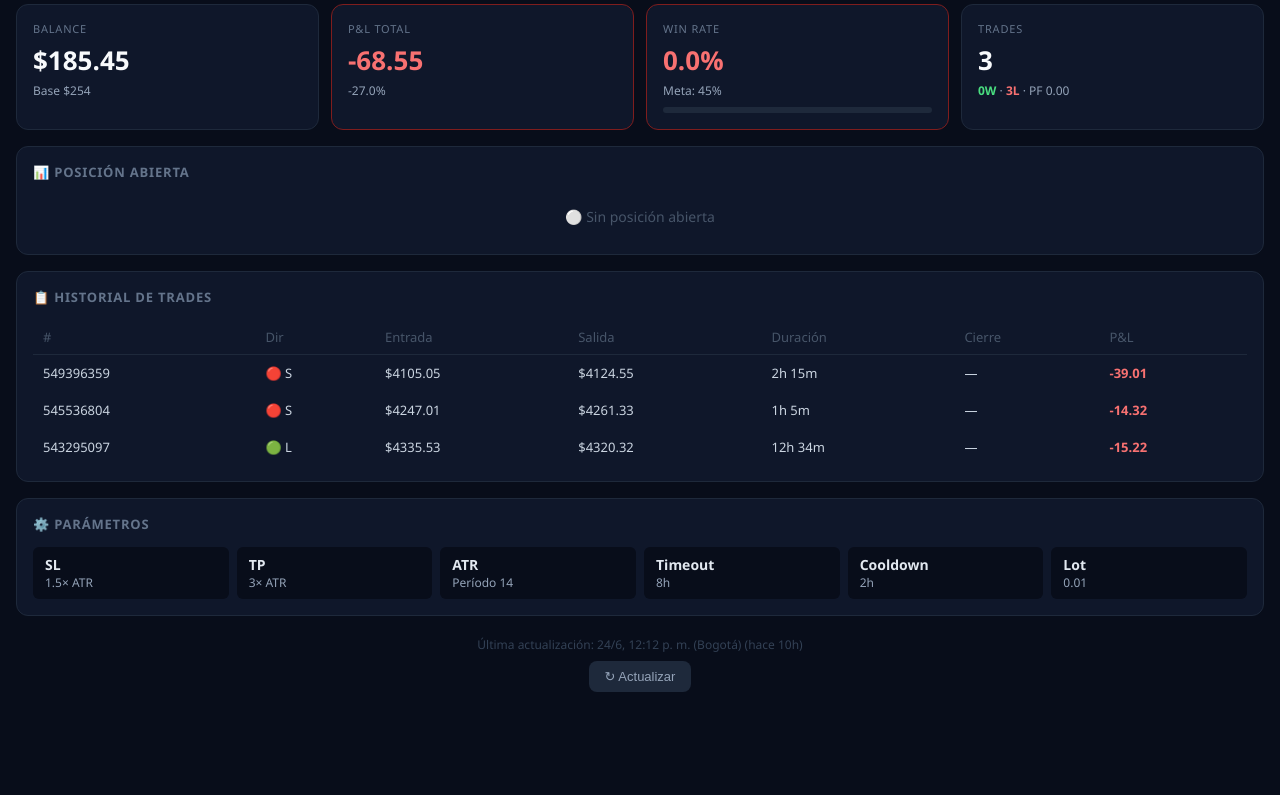
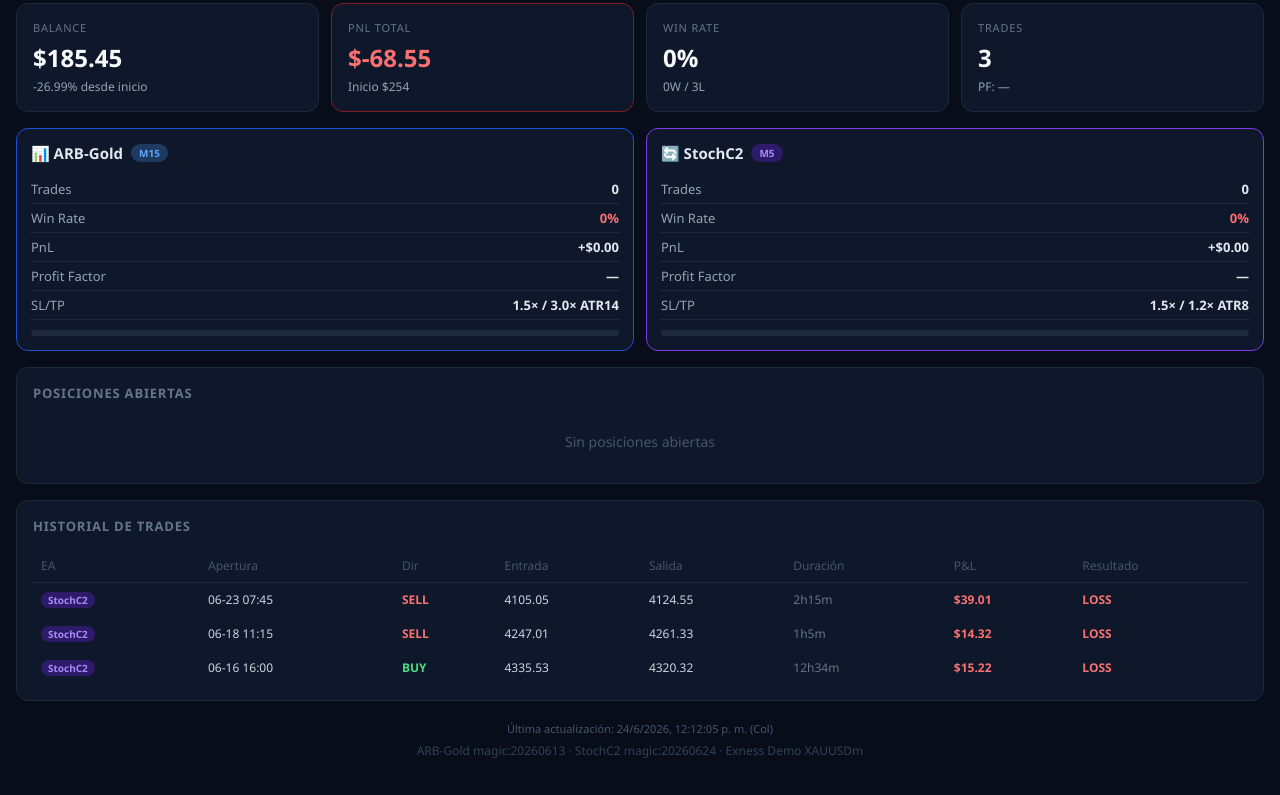
Before and after one commit to daniloocampo5/arb-gold-dashboard, a plain HTML site: page index.html in a window 1280 px wide. Shown: the part 81-876 px from the top of the page. Before the commit the page ends 800 px from the top, so only its background shows below. Drawn offline with Linux system fonts and the light colour scheme.

Commit message:
update: dashboard dual-EA support (ARB-Gold + StochC2)

```diff
--- a/index.html
+++ b/index.html
@@ -3,167 +3,273 @@
 <head>
 <meta charset="UTF-8">
 <meta name="viewport" content="width=device-width,initial-scale=1">
-<title>ARB-Gold Dashboard</title>
+<title>Trading Dashboard — Exness Demo</title>
 <style>
 *{margin:0;padding:0;box-sizing:border-box}
 body{font-family:'Segoe UI',system-ui,sans-serif;background:#080d1a;color:#e2e8f0;min-height:100vh;padding:16px}
 .header{display:flex;justify-content:space-between;align-items:center;margin-bottom:20px;flex-wrap:wrap;gap:10px}
 .title{font-size:22px;font-weight:700;color:#f8fafc}
-.title span{color:#fbbf24;font-size:14px;display:block;font-weight:400}
+.title span{color:#94a3b8;font-size:13px;display:block;font-weight:400}
 .badge{padding:6px 14px;border-radius:20px;font-size:13px;font-weight:600}
 .badge.on{background:#052e16;color:#4ade80;border:1px solid #166534}
 .badge.off{background:#1c1917;color:#f87171;border:1px solid #7f1d1d}
-.badge.warn{background:#1c1400;color:#fbbf24;border:1px solid #78350f}
-.cards{display:grid;grid-template-columns:repeat(auto-fit,minmax(150px,1fr));gap:12px;margin-bottom:16px}
+.cards{display:grid;grid-template-columns:repeat(auto-fit,minmax(140px,1fr));gap:12px;margin-bottom:16px}
 .card{background:#0f172a;border:1px solid #1e293b;border-radius:12px;padding:16px}
 .card .label{font-size:11px;color:#64748b;text-transform:uppercase;letter-spacing:.8px;margin-bottom:6px}
-.card .value{font-size:26px;font-weight:700;color:#f8fafc}
+.card .value{font-size:24px;font-weight:700;color:#f8fafc}
 .card .sub{font-size:12px;color:#94a3b8;margin-top:4px}
 .card.green{border-color:#166534}.card.green .value{color:#4ade80}
 .card.red{border-color:#7f1d1d}.card.red .value{color:#f87171}
 .card.yellow{border-color:#78350f}.card.yellow .value{color:#fbbf24}
+.card.blue{border-color:#1d4ed8}.card.blue .value{color:#60a5fa}
 .section{background:#0f172a;border:1px solid #1e293b;border-radius:12px;padding:16px;margin-bottom:16px}
 .section h3{font-size:13px;color:#64748b;text-transform:uppercase;letter-spacing:.8px;margin-bottom:14px}
-.pos-card{background:#080d1a;border-radius:8px;padding:12px;display:flex;justify-content:space-between;align-items:center;flex-wrap:wrap;gap:8px}
-.pos-detail{font-size:13px;color:#94a3b8}.pos-detail strong{color:#e2e8f0;display:block}
-.no-pos{color:#475569;font-size:14px;text-align:center;padding:12px}
-table{width:100%;border-collapse:collapse;font-size:13px}
-th{text-align:left;padding:8px 10px;color:#475569;font-weight:500;border-bottom:1px solid #1e293b}
-td{padding:9px 10px;border-bottom:1px solid #0f172a;color:#cbd5e1}
+.ea-grid{display:grid;grid-template-columns:1fr 1fr;gap:12px;margin-bottom:16px}
+@media(max-width:600px){.ea-grid{grid-template-columns:1fr}}
+.ea-card{background:#0f172a;border:1px solid #1e293b;border-radius:12px;padding:14px}
+.ea-card.arb{border-color:#1d4ed8}
+.ea-card.c2{border-color:#7c3aed}
+.ea-title{font-size:15px;font-weight:700;margin-bottom:12px;display:flex;align-items:center;gap:8px}
+.ea-badge{font-size:10px;padding:2px 8px;border-radius:10px;font-weight:600}
+.ea-badge.m15{background:#1e3a5f;color:#60a5fa}
+.ea-badge.m5{background:#2d1b69;color:#a78bfa}
+.stat-row{display:flex;justify-content:space-between;padding:5px 0;border-bottom:1px solid #1e293b;font-size:13px}
+.stat-row:last-child{border:none}
+.stat-row .lbl{color:#94a3b8}
+.stat-row .val{font-weight:600;color:#e2e8f0}
+.val.green{color:#4ade80}.val.red{color:#f87171}.val.yellow{color:#fbbf24}
+.wr-bar{background:#1e293b;border-radius:4px;height:6px;margin-top:10px;overflow:hidden}
+.wr-fill{height:100%;border-radius:4px;transition:width .6s ease}
+.pos-card{background:#080d1a;border-radius:8px;padding:12px;margin-bottom:8px}
+.pos-header{display:flex;justify-content:space-between;align-items:center;margin-bottom:8px}
+.pos-ea{font-size:11px;font-weight:600;padding:2px 8px;border-radius:8px}
+.pos-ea.arb{background:#1e3a5f;color:#60a5fa}
+.pos-ea.c2{background:#2d1b69;color:#a78bfa}
+.pos-type{font-size:14px;font-weight:700}
+.pos-type.buy{color:#4ade80}.pos-type.sell{color:#f87171}
+.pos-row{display:flex;justify-content:space-between;font-size:12px;color:#94a3b8;padding:2px 0}
+.pos-profit{font-size:18px;font-weight:700;text-align:right;margin-top:6px}
+.no-pos{color:#475569;font-size:14px;text-align:center;padding:16px}
+table{width:100%;border-collapse:collapse;font-size:12px}
+th{text-align:left;padding:8px 8px;color:#475569;font-weight:500;border-bottom:1px solid #1e293b}
+td{padding:8px 8px;border-bottom:1px solid #0f172a;color:#cbd5e1;vertical-align:middle}
 tr:last-child td{border:none}
 .win{color:#4ade80;font-weight:600}.loss{color:#f87171;font-weight:600}
-.wr-bar{background:#1e293b;border-radius:4px;height:6px;margin-top:8px;overflow:hidden}
-.wr-fill{height:100%;border-radius:4px;transition:width .6s ease}
-.footer{text-align:center;color:#334155;font-size:12px;margin-top:20px}
-.refresh-btn{background:#1e293b;border:none;color:#94a3b8;padding:8px 16px;border-radius:8px;cursor:pointer;font-size:13px;margin-top:8px}
-.refresh-btn:hover{background:#334155;color:#e2e8f0}
-.params{display:grid;grid-template-columns:repeat(auto-fit,minmax(120px,1fr));gap:8px}
-.param{background:#080d1a;border-radius:6px;padding:8px 12px;font-size:12px;color:#94a3b8}
-.param strong{color:#e2e8f0;display:block;font-size:14px}
+.ea-tag{font-size:10px;padding:1px 7px;border-radius:8px;font-weight:600}
+.ea-tag.arb{background:#1e3a5f;color:#60a5fa}
+.ea-tag.c2{background:#2d1b69;color:#a78bfa}
+.footer{text-align:center;color:#334155;font-size:12px;margin-top:20px;padding-bottom:20px}
+.updated{font-size:11px;color:#475569;margin-top:4px}
 </style>
 </head>
 <body>
 <div class="header">
-  <div class="title">🤖 ARB-Gold Dashboard<span id="subtitle">XAUUSDm M15 · Cargando...</span></div>
-  <div id="status-badge" class="badge off">Cargando...</div>
+  <div class="title">
+    Trading Dashboard
+    <span id="subtitle">Exness Demo — ARB-Gold + StochC2</span>
+  </div>
+  <span class="badge" id="badge">...</span>
 </div>
 
-<div class="cards" id="cards">
-  <div class="card"><div class="label">Balance</div><div class="value">—</div></div>
-  <div class="card"><div class="label">P&amp;L Total</div><div class="value">—</div></div>
-  <div class="card"><div class="label">Win Rate</div><div class="value">—</div></div>
-  <div class="card"><div class="label">Trades</div><div class="value">—</div></div>
+<!-- Portfolio combinado -->
+<div class="cards" id="portfolio-cards">
+  <div class="card" id="c-balance"><div class="label">Balance</div><div class="value" id="balance">-</div><div class="sub" id="pnl-pct">-</div></div>
+  <div class="card" id="c-pnl"><div class="label">PnL Total</div><div class="value" id="pnl">-</div><div class="sub" id="pnl-sub">-</div></div>
+  <div class="card" id="c-wr"><div class="label">Win Rate</div><div class="value" id="wr">-</div><div class="sub" id="wr-sub">-</div></div>
+  <div class="card" id="c-trades"><div class="label">Trades</div><div class="value" id="total-trades">-</div><div class="sub" id="trades-sub">-</div></div>
 </div>
 
-<div class="section">
-  <h3>📊 Posición Abierta</h3>
-  <div id="pos-section"><div class="no-pos">Cargando...</div></div>
+<!-- Dos EAs -->
+<div class="ea-grid">
+  <!-- ARB-Gold -->
+  <div class="ea-card arb">
+    <div class="ea-title">📊 ARB-Gold <span class="ea-badge m15">M15</span></div>
+    <div class="stat-row"><span class="lbl">Trades</span><span class="val" id="arb-trades">-</span></div>
+    <div class="stat-row"><span class="lbl">Win Rate</span><span class="val" id="arb-wr">-</span></div>
+    <div class="stat-row"><span class="lbl">PnL</span><span class="val" id="arb-pnl">-</span></div>
+    <div class="stat-row"><span class="lbl">Profit Factor</span><span class="val" id="arb-pf">-</span></div>
+    <div class="stat-row"><span class="lbl">SL/TP</span><span class="val">1.5× / 3.0× ATR14</span></div>
+    <div class="wr-bar"><div class="wr-fill" id="arb-wr-fill" style="background:#3b82f6;width:0%"></div></div>
+  </div>
+  <!-- StochC2 -->
+  <div class="ea-card c2">
+    <div class="ea-title">🔄 StochC2 <span class="ea-badge m5">M5</span></div>
+    <div class="stat-row"><span class="lbl">Trades</span><span class="val" id="c2-trades">-</span></div>
+    <div class="stat-row"><span class="lbl">Win Rate</span><span class="val" id="c2-wr">-</span></div>
+    <div class="stat-row"><span class="lbl">PnL</span><span class="val" id="c2-pnl">-</span></div>
+    <div class="stat-row"><span class="lbl">Profit Factor</span><span class="val" id="c2-pf">-</span></div>
+    <div class="stat-row"><span class="lbl">SL/TP</span><span class="val">1.5× / 1.2× ATR8</span></div>
+    <div class="wr-bar"><div class="wr-fill" id="c2-wr-fill" style="background:#8b5cf6;width:0%"></div></div>
+  </div>
 </div>
 
+<!-- Posiciones abiertas -->
 <div class="section">
-  <h3>📋 Historial de Trades</h3>
-  <div id="trades-section"><div class="no-pos">Cargando...</div></div>
+  <h3>Posiciones abiertas</h3>
+  <div id="open-pos"><div class="no-pos">Sin posiciones abiertas</div></div>
 </div>
 
+<!-- Historial de trades -->
 <div class="section">
-  <h3>⚙️ Parámetros</h3>
-  <div class="params" id="params-section"></div>
+  <h3>Historial de trades</h3>
+  <div style="overflow-x:auto">
+    <table id="trade-table">
+      <thead><tr>
+        <th>EA</th><th>Apertura</th><th>Dir</th>
+        <th>Entrada</th><th>Salida</th><th>Duración</th><th>P&amp;L</th><th>Resultado</th>
+      </tr></thead>
+      <tbody id="trade-body"><tr><td colspan="8" style="text-align:center;color:#475569;padding:20px">Cargando...</td></tr></tbody>
+    </table>
+  </div>
 </div>
 
 <div class="footer">
-  <div id="last-updated">Actualizando...</div>
-  <button class="refresh-btn" onclick="loadData()">↻ Actualizar</button>
+  <div id="updated-at" class="updated">-</div>
+  <div style="margin-top:6px">ARB-Gold magic:20260613 · StochC2 magic:20260624 · Exness Demo XAUUSDm</div>
 </div>
 
 <script>
-async function loadData(){
-  try{
-    const r=await fetch('data/status.json?t='+Date.now());
-    if(!r.ok)throw new Error('HTTP '+r.status);
-    const d=await r.json();
-    render(d);
-  }catch(e){
-    document.getElementById('last-updated').textContent='Error cargando datos: '+e.message;
+const STATUS_URL = 'data/status.json';
+
+function fmt_pnl(v) {
+  const s = v >= 0 ? '+' : '';
+  return `${s}$${v.toFixed(2)}`;
+}
+function pnl_class(v) { return v > 0 ? 'green' : v < 0 ? 'red' : ''; }
+function wr_class(v)  { return v >= 50 ? 'green' : v >= 40 ? 'yellow' : 'red'; }
+
+async function load() {
+  try {
+    const r = await fetch(STATUS_URL + '?t=' + Date.now());
+    const d = await r.json();
+
+    // Badge online/offline
+    const badge = document.getElementById('badge');
+    if (d.pc_online) {
+      badge.textContent = '🟢 Online';
+      badge.className = 'badge on';
+    } else {
+      badge.textContent = '🔴 Offline';
+      badge.className = 'badge off';
+    }
+
+    // Balance
+    const bal = d.current_balance || d.start_balance || 254;
+    const pnl = d.pnl_total || 0;
+    const pnl_pct = d.pnl_pct || 0;
+    document.getElementById('balance').textContent = `$${bal.toFixed(2)}`;
+    document.getElementById('pnl').textContent = fmt_pnl(pnl);
+    document.getElementById('pnl').className = 'value ' + pnl_class(pnl);
+    document.getElementById('c-pnl').className = 'card ' + (pnl >= 0 ? 'green' : 'red');
+    document.getElementById('pnl-pct').textContent = `${pnl_pct >= 0 ? '+' : ''}${pnl_pct}% desde inicio`;
+
+    // Stats combinadas
+    const s = d.summary || {};
+    const wr = s.win_rate || 0;
+    document.getElementById('wr').textContent = `${wr}%`;
+    document.getElementById('wr').className = 'value ' + wr_class(wr);
+    document.getElementById('wr-sub').textContent = `${s.wins || 0}W / ${s.losses || 0}L`;
+    document.getElementById('total-trades').textContent = s.total || 0;
+    document.getElementById('trades-sub').textContent = `PF: ${s.profit_factor || '—'}`;
+    document.getElementById('pnl-sub').textContent = `Inicio $${d.start_balance || 254}`;
+
+    // ARB-Gold
+    const arb = (d.arb_gold && d.arb_gold.summary) || d.arb_summary || {};
+    document.getElementById('arb-trades').textContent = arb.total || 0;
+    const arb_wr = arb.win_rate || 0;
+    document.getElementById('arb-wr').textContent = `${arb_wr}%`;
+    document.getElementById('arb-wr').className = 'val ' + wr_class(arb_wr);
+    document.getElementById('arb-pnl').textContent = fmt_pnl(arb.pnl || 0);
+    document.getElementById('arb-pnl').className = 'val ' + pnl_class(arb.pnl || 0);
+    document.getElementById('arb-pf').textContent = arb.profit_factor || '—';
+    document.getElementById('arb-wr-fill').style.width = Math.min(arb_wr, 100) + '%';
+
+    // StochC2
+    const c2 = (d.stoch_c2 && d.stoch_c2.summary) || d.c2_summary || {};
+    document.getElementById('c2-trades').textContent = c2.total || 0;
+    const c2_wr = c2.win_rate || 0;
+    document.getElementById('c2-wr').textContent = `${c2_wr}%`;
+    document.getElementById('c2-wr').className = 'val ' + wr_class(c2_wr);
+    document.getElementById('c2-pnl').textContent = fmt_pnl(c2.pnl || 0);
+    document.getElementById('c2-pnl').className = 'val ' + pnl_class(c2.pnl || 0);
+    document.getElementById('c2-pf').textContent = c2.profit_factor || '—';
+    document.getElementById('c2-wr-fill').style.width = Math.min(c2_wr, 100) + '%';
+
+    // Posiciones abiertas
+    const positions = d.open_positions || (d.open_position ? [d.open_position] : []);
+    const posDiv = document.getElementById('open-pos');
+    if (positions.length === 0) {
+      posDiv.innerHTML = '<div class="no-pos">Sin posiciones abiertas</div>';
+    } else {
+      posDiv.innerHTML = positions.map(p => {
+        const isArb  = p.magic === 20260613 || p.ea_name === 'ARB-Gold';
+        const eaCls  = isArb ? 'arb' : 'c2';
+        const eaLbl  = p.ea_name || (isArb ? 'ARB-Gold' : 'StochC2');
+        const tipo   = p.tipo || p.type || '?';
+        const tipoCls= tipo === 'BUY' ? 'buy' : 'sell';
+        const prof   = p.profit || 0;
+        const profCol= prof >= 0 ? '#4ade80' : '#f87171';
+        const profSign= prof >= 0 ? '+' : '';
+        return `<div class="pos-card">
+          <div class="pos-header">
+            <span class="pos-ea ${eaCls}">${eaLbl}</span>
+            <span class="pos-type ${tipoCls}">${tipo} ${p.lotes || p.volume || '?'} lot</span>
+          </div>
+          <div class="pos-row"><span>Entrada</span><span>${p.entrada || p.price_open || '?'}</span></div>
+          <div class="pos-row"><span>Actual</span><span>${p.actual || '?'}</span></div>
+          <div class="pos-row"><span>SL</span><span>${p.sl || '?'}</span></div>
+          <div class="pos-row"><span>TP</span><span>${p.tp || '?'}</span></div>
+          <div class="pos-profit" style="color:${profCol}">${profSign}$${Math.abs(prof).toFixed(2)} USD</div>
+        </div>`;
+      }).join('');
+    }
+
+    // Tabla de trades
+    const trades = (d.trades || []).slice().reverse();
+    const tbody = document.getElementById('trade-body');
+    if (trades.length === 0) {
+      tbody.innerHTML = '<tr><td colspan="8" style="text-align:center;color:#475569;padding:20px">Sin trades cerrados</td></tr>';
+    } else {
+      tbody.innerHTML = trades.map(t => {
+        const isArb  = t.magic === 20260613 || t.ea_name === 'ARB-Gold';
+        const eaCls  = isArb ? 'arb' : 'c2';
+        const eaLbl  = t.ea_name || (isArb ? 'ARB-Gold' : 'StochC2');
+        const dir    = t.direction || '?';
+        const dirCls = dir === 'BUY' ? 'win' : 'loss';
+        const pnl_v  = t.profit_usd || 0;
+        const pnlCls = pnl_v > 0 ? 'win' : 'loss';
+        const resCls = t.result === 'WIN' ? 'win' : 'loss';
+        const dur    = t.duration_min ? `${Math.floor(t.duration_min/60)}h${t.duration_min%60}m` : '?';
+        const entry_time = (t.entry_time || '').replace(' UTC','').substring(5);
+        return `<tr>
+          <td><span class="ea-tag ${eaCls}">${eaLbl}</span></td>
+          <td>${entry_time}</td>
+          <td class="${dirCls}">${dir}</td>
+          <td>${t.entry_price || '?'}</td>
+          <td>${t.exit_price || '?'}</td>
+          <td style="color:#64748b">${dur}</td>
+          <td class="${pnlCls}">${pnl_v >= 0 ? '+' : ''}$${Math.abs(pnl_v).toFixed(2)}</td>
+          <td class="${resCls}">${t.result || '?'}</td>
+        </tr>`;
+      }).join('');
+    }
+
+    // Footer
+    if (d.updated_at) {
+      const ua = new Date(d.updated_at);
+      document.getElementById('updated-at').textContent =
+        `Última actualización: ${ua.toLocaleString('es-CO', {timeZone:'America/Bogota'})} (Col)`;
+    }
+  } catch(e) {
+    console.error(e);
+    document.getElementById('badge').textContent = '⚠️ Error';
+    document.getElementById('badge').className = 'badge off';
   }
 }
 
-function fmt(n,dec=2){return(n>=0?'+':'')+n.toFixed(dec)}
-function fmtDate(s){if(!s)return'—';const d=new Date(s);return d.toLocaleDateString('es-CO',{day:'2-digit',month:'2-digit',hour:'2-digit',minute:'2-digit',timeZone:'America/Bogota'})+' (Bogotá)'}
-function ago(s){if(!s)return'desconocido';const diff=(Date.now()-new Date(s))/3600000;if(diff<1)return'hace menos de 1h';if(diff<24)return'hace '+Math.floor(diff)+'h';return'hace '+Math.floor(diff/24)+'d'}
-
-function render(d){
-  // Badge
-  const badge=document.getElementById('status-badge');
-  const pcOnline=d.pc_online;
-  badge.textContent=pcOnline?'🟢 PC Conectado':'🔴 PC Desconectado';
-  badge.className='badge '+(pcOnline?'on':'off');
-  document.getElementById('subtitle').textContent='XAUUSDm M15 · Desde '+d.start_date;
-
-  // Cards
-  const pnl=d.pnl_total||0;
-  const wr=d.summary?.win_rate||0;
-  const tgt=d.summary?.target_wr||45;
-  const wrClass=wr>=tgt?'green':wr>=tgt*0.7?'yellow':'red';
-  const pnlClass=pnl>=0?'green':'red';
-  document.getElementById('cards').innerHTML=`
-    <div class="card"><div class="label">Balance</div><div class="value">$${(d.current_balance||254).toFixed(2)}</div><div class="sub">Base $${d.start_balance||254}</div></div>
-    <div class="card ${pnlClass}"><div class="label">P&L Total</div><div class="value">${fmt(pnl)}</div><div class="sub">${fmt(d.pnl_pct||0,1)}%</div></div>
-    <div class="card ${wrClass}"><div class="label">Win Rate</div><div class="value">${wr.toFixed(1)}%</div><div class="sub">Meta: ${tgt}%<div class="wr-bar"><div class="wr-fill" style="width:${Math.min(wr/tgt*100,100)}%;background:${wr>=tgt?'#4ade80':wr>=tgt*0.7?'#fbbf24':'#f87171'}"></div></div></div></div>
-    <div class="card"><div class="label">Trades</div><div class="value">${d.summary?.total||0}</div><div class="sub"><span class="win">${d.summary?.wins||0}W</span> · <span class="loss">${d.summary?.losses||0}L</span> · PF ${(d.summary?.profit_factor||0).toFixed(2)}</div></div>
-  `;
-
-  // Posición abierta
-  const pos=d.open_position;
-  const posEl=document.getElementById('pos-section');
-  if(pos){
-    const dir=pos.type==='BUY'?'🟢 LONG':'🔴 SHORT';
-    const profit=pos.profit||0;
-    posEl.innerHTML=`<div class="pos-card">
-      <div class="pos-detail"><strong>${dir} ${pos.volume} lot</strong>Entrada: $${pos.entry}</div>
-      <div class="pos-detail"><strong>SL $${pos.sl} · TP $${pos.tp}</strong>Actual: $${pos.current||'—'}</div>
-      <div class="pos-detail" style="color:${profit>=0?'#4ade80':'#f87171'}"><strong>${fmt(profit)} USD</strong>P&L flotante</div>
-    </div>`;
-  } else {
-    posEl.innerHTML='<div class="no-pos">⚪ Sin posición abierta</div>';
-  }
-
-  // Trades
-  const trades=d.trades||[];
-  const trEl=document.getElementById('trades-section');
-  if(!trades.length){
-    trEl.innerHTML='<div class="no-pos">Sin trades registrados aún</div>';
-  } else {
-    trEl.innerHTML='<table><thead><tr><th>#</th><th>Dir</th><th>Entrada</th><th>Salida</th><th>Duración</th><th>Cierre</th><th>P&L</th></tr></thead><tbody>'+
-    trades.slice().reverse().map(t=>{
-      const h=Math.floor((t.duration_min||0)/60),m=(t.duration_min||0)%60;
-      return`<tr>
-        <td>${t.ticket}</td>
-        <td>${t.direction==='BUY'?'🟢 L':'🔴 S'}</td>
-        <td>$${t.entry_price}</td>
-        <td>$${t.exit_price||'—'}</td>
-        <td>${h}h ${m}m</td>
-        <td>${t.exit_type||'—'}</td>
-        <td class="${t.profit_usd>=0?'win':'loss'}">${fmt(t.profit_usd||0)}</td>
-      </tr>`;
-    }).join('')+'</tbody></table>';
-  }
-
-  // Params
-  const p=d.params||{};
-  document.getElementById('params-section').innerHTML=`
-    <div class="param"><strong>SL</strong>${p.sl_mult||1.5}× ATR</div>
-    <div class="param"><strong>TP</strong>${p.tp_mult||3.0}× ATR</div>
-    <div class="param"><strong>ATR</strong>Período ${p.atr_period||14}</div>
-    <div class="param"><strong>Timeout</strong>${p.max_hold_h||8}h</div>
-    <div class="param"><strong>Cooldown</strong>${p.cooldown_h||2}h</div>
-    <div class="param"><strong>Lot</strong>${p.lot||0.01}</div>
-  `;
-
-  document.getElementById('last-updated').textContent='Última actualización: '+fmtDate(d.last_updated)+' ('+ago(d.last_updated)+')';
-}
-
-setInterval(loadData,600000);
-loadData();
+load();
+// Auto-refresh cada 5 min
+setInterval(load, 5 * 60 * 1000);
 </script>
 </body>
 </html>
```
